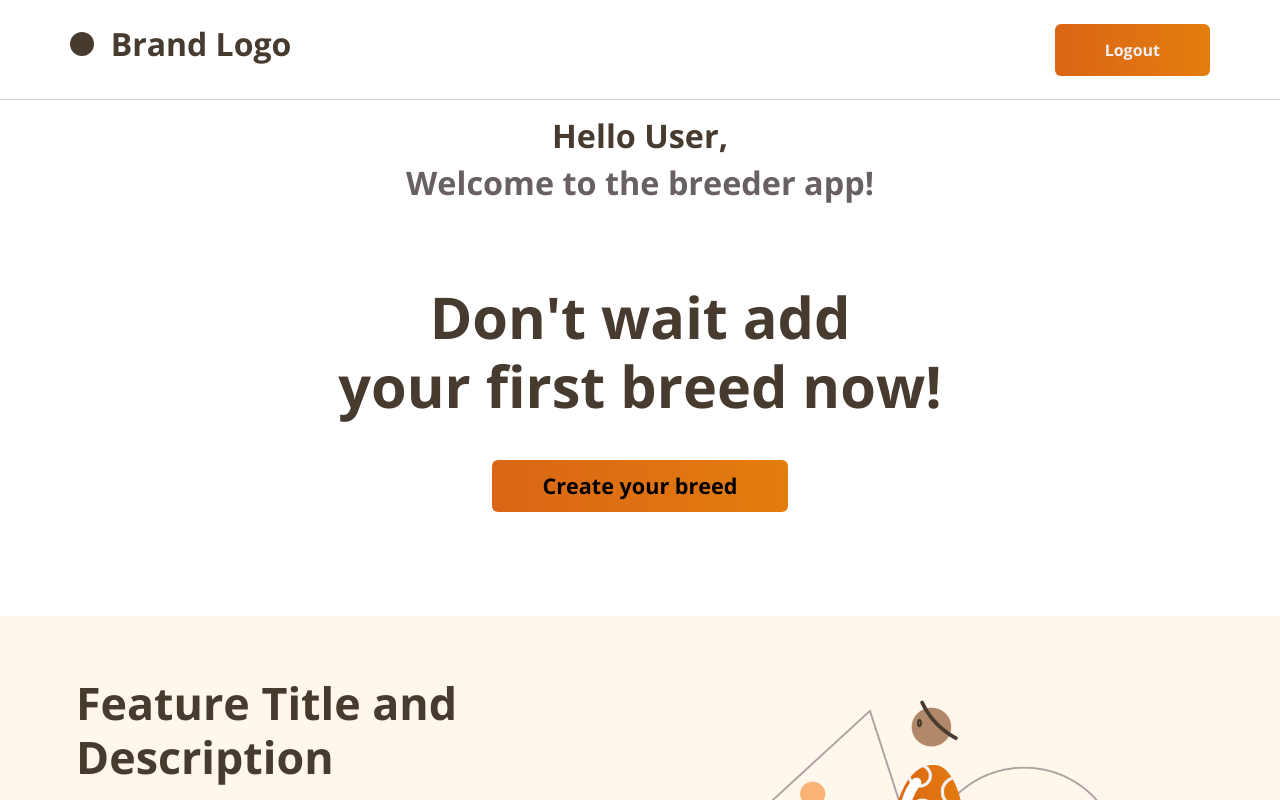
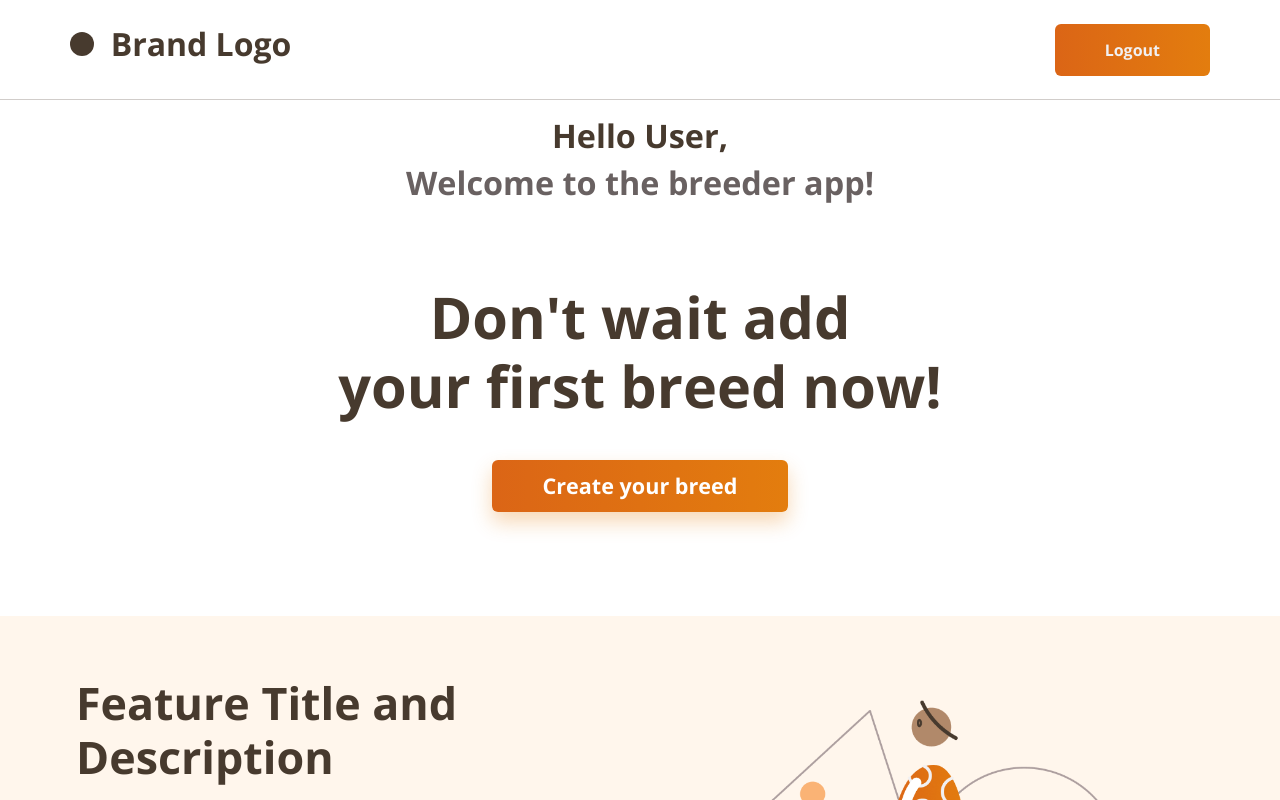
Before and after one commit to objectorientguy/horseBreederUI, a plain HTML site: page landingPage.html in a window 1280 px wide. In both pictures the pointer is over the button 640 px from the left and 486 px from the top of the page. Shown: the top 800 px of the page. Drawn offline with nearby package versions, Linux system fonts and the light colour scheme.

Commit message:
Update landingPage.css

```diff
--- a/CSS/landingPage.css
+++ b/CSS/landingPage.css
@@ -25,10 +25,9 @@ a{
 color: #ffffff;
 }
 
-.createBreed a:hover{
-    color: black;
+.createBreed:hover{
+    box-shadow: 0px 10px 20px rgba(227, 125, 14, 0.3);
 }
-
 /* Section one */
 
 .sectionOne {
```
